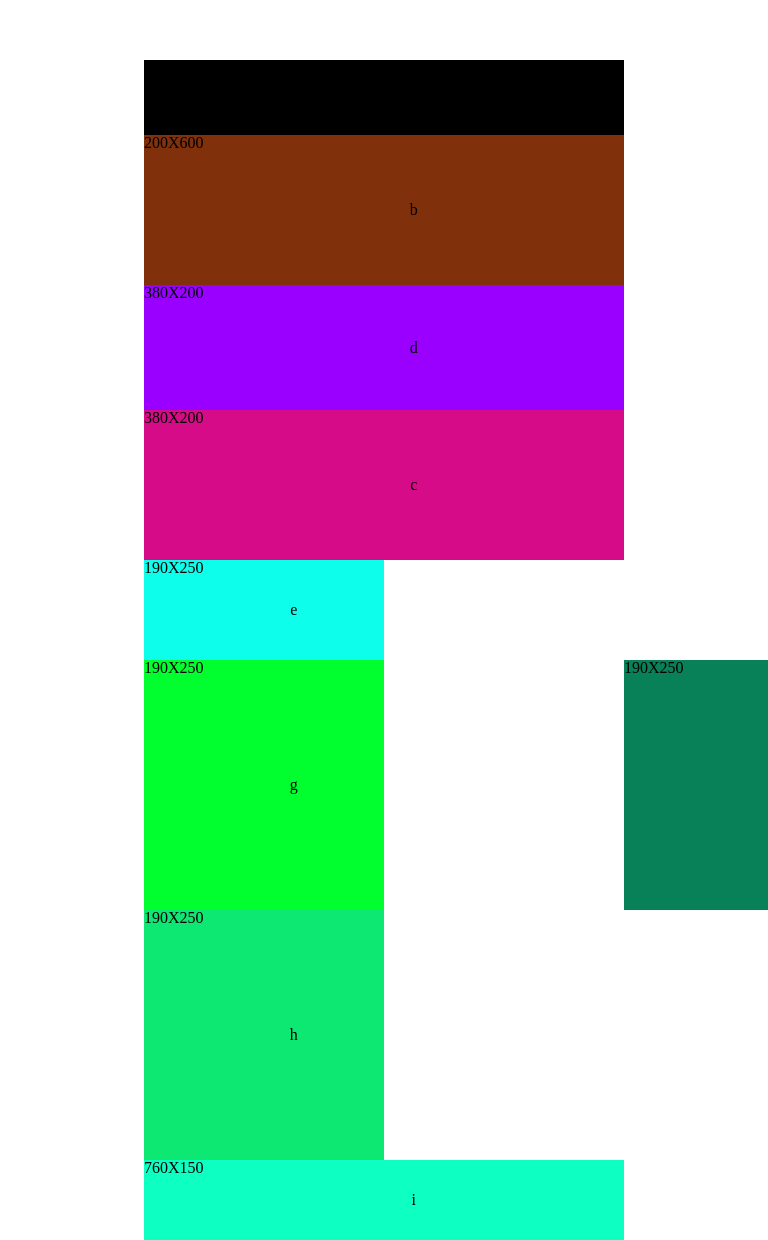
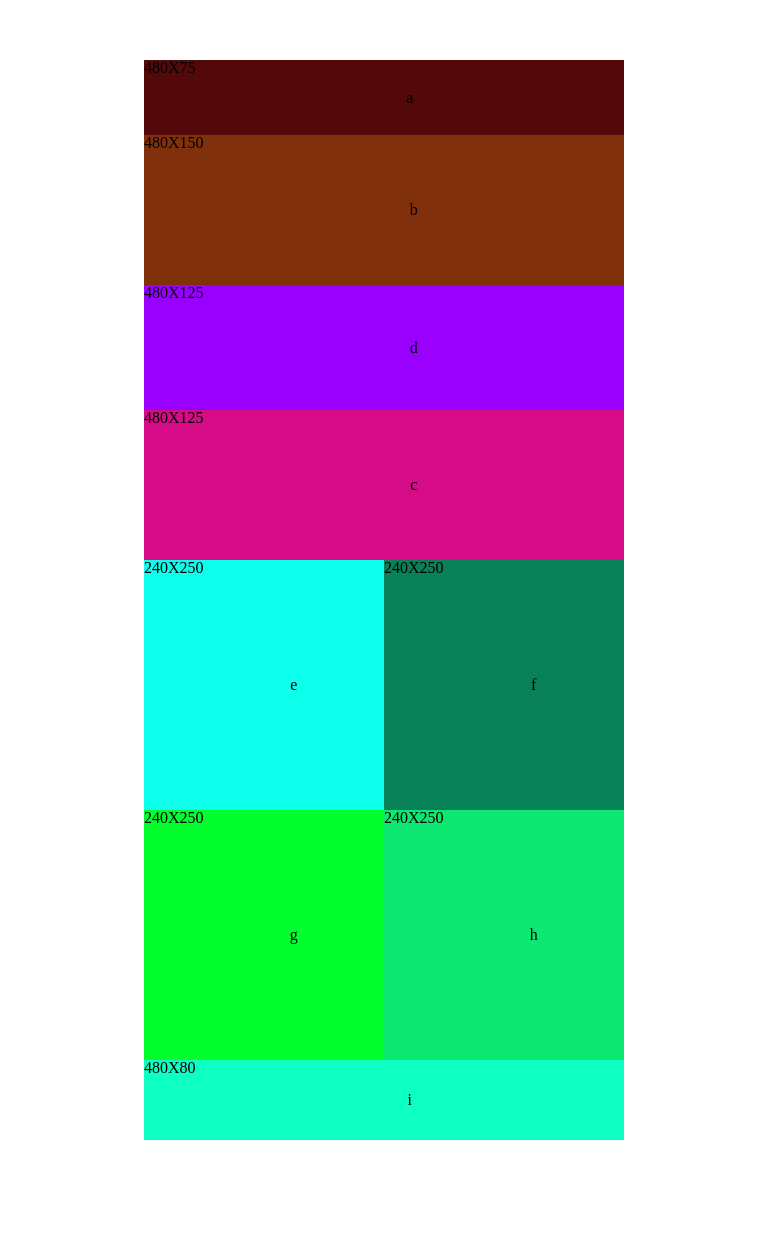
Before and after one commit to majdalkilany/lab01, a plain HTML site: page index.htm in a window 768 px wide. Shown: the part 112-1352 px from the top of the page. After the commit the page ends 1252 px from the top, so only its background shows below. Drawn offline with Linux system fonts and the light colour scheme.

Commit message:
lab1-don

```diff
--- a/css/style.css
+++ b/css/style.css
@@ -120,6 +120,14 @@
             float: left;
         }
         @media screen and (max-width:768px) and (min-width:480px){
+            * {
+                /* text-align: center; */
+                padding: 0px;
+                margin: 0px;
+                box-sizing: border-box;
+                border: 1px;
+                }
+
 
             .big{
                 display: none;
@@ -127,13 +135,13 @@
             .small{
 
                 height: 760px;
-                width: 960px;
+                width: 480px;
                 position: absolute;
                 left: 50%;
                 top: 50%;
                 transform: translate(-50%, -40%);
                 text-align: center;
-                padding-left: 25%;
+                /* padding-left: 25%;     */
             }
 
                 }
@@ -151,7 +159,7 @@
                     width: 480px;
 
                     height: 75px;
-                    background-color:black;
+                    background-color:rgb(83, 9, 9);
                     /* text-align: center; */
                 }
                 #k{
@@ -181,7 +189,7 @@
                     width: 240px;
                     background-color: rgb(13, 255, 235);
                     /* text-align: center; */
-
+                    float: left;
 
                 }
                 #o{
@@ -190,14 +198,13 @@
                     background-color: rgb(8, 128, 88);
                     /* text-align: center; */
                     float: right;
-                    padding-left: 0px;
-                    margin-left: 0px;
                 }
                 #p{
                     height: 250px;
                     width: 240px;
                     background-color: #01FF30;
                     /* text-align: center; */
+                     float: left;
 
                 }
                 #q{
@@ -205,13 +212,15 @@
                     width: 240px;
                     background-color:#0CE872;
                     /* text-align: center; */
+                    float: left;
+                      /* clear: right;   */
 
                 }
                 #r{
                     height: 80px;
                     width: 480px;
                     background-color:#0DFFC2;
-                    /* text-align: center; */
+                    float: right;
                 }
                 .centered{
                     position: relative;
--- a/index.htm
+++ b/index.htm
@@ -60,52 +60,53 @@
     </section>
     <section class="small">
         <div  id="j">
-        <p class=" size"> 960X100</p>
+        <p class=" size"> 480X75</p>
             <P class="centered">a</P></div>
         <div  id="k">
-            <p class=" size"> 200X600</p>
+            <p class=" size"> 480X150</p>
 
             <P class="centered">b</P>
         </div>
 
         <div  id="l">
-            <p class=" size"> 380X200</p>
+            <p class=" size"> 480X125</p>
 
             <p class="centered">d</p>
         </div>
         <div  id="m">
-            <p class=" size"> 380X200</p>
+            <p class=" size"> 480X125</p>
 
             <p class="centered">c</p>
 
         </div>
         <div  id="n">
-            <p class=" size"> 190X250</p>
+            <p class=" size"> 240X250</p>
 
             <p class="centered">e</p>
 
         </div>
 
         <div  id="o">
-            <p class=" size"> 190X250</p>
+            <p class=" size"> 240X250</p>
 
             <p class="centered">f</p>
         </div>
         <div  id="p">
-            <p class=" size"> 190X250</p>
+            <p class=" size"> 240X250</p>
 
             <p class="centered">g</p>
         </div>
         <div  id="q">
-            <p class=" size"> 190X250</p>
+            <p class=" size"> 240X250</p>
 
             <p class="centered">h</p>
         </div>
         <div  id="r">
-            <p class=" size"> 760X150</p>
+            <p class=" size"> 480X80</p>
 
             <p class="centered">i</p>
         </div>
+
     </section>
 
 </body>
```
